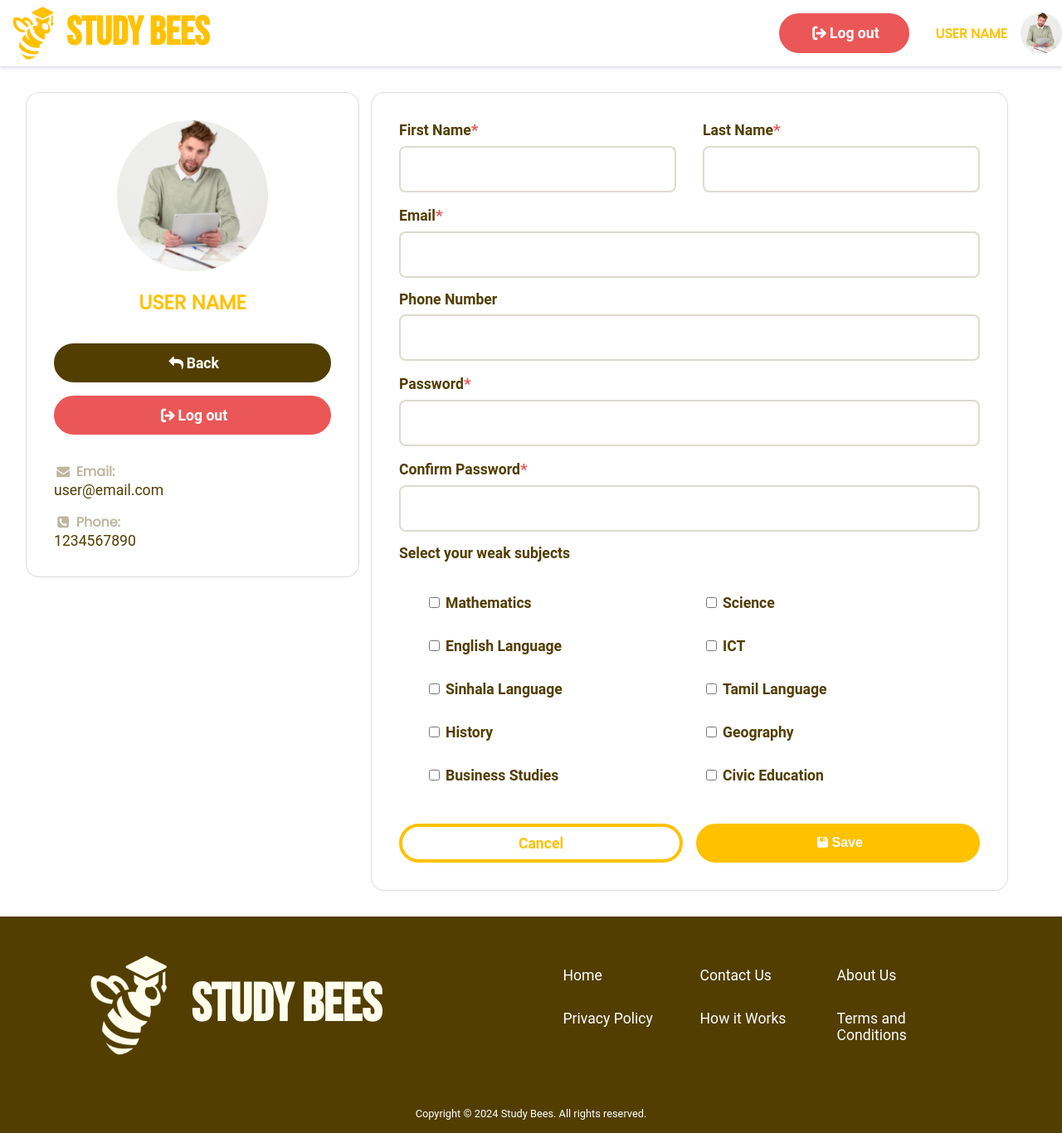
After one commit to theekshana-nirmal/study-bees, a PHP site: page /user/edit-profile.php in a window 1280 px wide. The commit adds this page. Shown: the whole page at 83% size. Run offline with PHP 8.4, Linux system fonts and the light colour scheme.

Commit message:
Edit profile page UI implemented

```diff
--- a/assets/css/edit-profile.css
+++ b/assets/css/edit-profile.css
@@ -0,0 +1,28 @@
+.edit-user-details-section{
+    display: flex;
+    flex: 2;
+}
+
+.edit-user-details-section .card{
+    text-align: left;
+}
+
+.button-group{
+    display: flex;
+    width: 100%;
+    gap: 1rem;
+}
+
+.button-group .btn-primary{
+    flex: 1;
+}
+
+.button-group .btn-primary:hover{
+    color: var(--color-light);
+    background-color: rgb(255, 199, 33);
+    border: solid 4px rgb(255, 199, 33);
+}
+
+.button-group .btn-secondary{
+    flex: 1;
+}
--- a/assets/css/global.css
+++ b/assets/css/global.css
@@ -89,6 +89,9 @@ label {
     text-align: center;
     font-weight: bold;
     transition: ease-in-out 0.2s;
+
+    display: flex;
+    justify-content: center;
 }
 
 .btn-primary:hover {
@@ -107,6 +110,9 @@ label {
     width: 50%;
     transition: ease-in-out 0.2s;
     font-weight: bold;
+
+    display: flex;
+    justify-content: center;
 }
 
 .btn-secondary:hover {
@@ -124,6 +130,9 @@ label {
     text-align: center;
     font-weight: bold;
     transition: ease-in-out 0.2s;
+
+    display: flex;
+    justify-content: center;
 }
 
 .btn-danger:hover {
--- /dev/null
+++ b/user/edit-profile.php
@@ -0,0 +1,168 @@
+<!DOCTYPE html>
+<html lang="en">
+
+<head>
+    <meta charset="UTF-8">
+    <meta name="viewport" content="width=device-width, initial-scale=1.0">
+    <link rel="icon" type="image/png" sizes="32x32" href="../assets/images/logo/favicon-32x32.png">
+
+    <!-- Styles -->
+    <link rel="stylesheet" href="../assets/css/style.css">
+    <link rel="stylesheet" href="../assets/css/reset.css">
+    <link rel="stylesheet" href="../assets/css/profile.css">
+    <link rel="stylesheet" href="../assets/css/forms.css">
+    <link rel="stylesheet" href="../assets/css/edit-profile.css">
+
+    <title>Study Bees</title>
+</head>
+
+<body>
+    <!-- NAVIGATION BAR -->
+    <header class="navbar-shadow">
+        <div class="container">
+            <div class="logo logo-s">
+                <img src="../assets/images/logo/logo-primary.png" alt="LOGO" class="logo-small">
+                <h1>Study Bees</h1>
+            </div>
+            <nav>
+                <a href="../auth/login.php" class="btn-danger"><i class="icon-logout"></i> Log out</a>
+                <a href="profile.php" class="profile-link">
+                    <h2>User Name</h2>
+                    <img src="../assets/images/default-profile//default-profile-picture.png" alt="Profile Picture" class="profile-picture">
+                </a>
+            </nav>
+        </div>
+    </header>
+
+    <!-- User Profile -->
+    <div class="profile-page">
+        <div class="container">
+            <div class="profile-page-layout">
+                <!-- Left Column -->
+                <div class="user-details-section">
+                    <div class="card user-details">
+                        <div class="user-pic-and-name">
+                            <div class="profile-picture">
+                                <img src="../assets/images/default-profile/default-profile-picture.png" alt="Profile Picture">
+                            </div>
+                            <div class="user-name">
+                                <h2>User Name</h2>
+                            </div>
+                        </div>
+                        <div class="user-buttons">
+                            <a href="profile.php" class="btn-primary"><i class="icon-reply"></i> Back</a>
+                            <a href="../auth/login.php" class="btn-danger"><i class="icon-logout"></i> Log out</a>
+                        </div>
+                        <div class="user-contact-details">
+                            <div class="user-email">
+                                <h3><i class="icon-mail-alt"></i> Email:</h3>
+                                <p>user@email.com</p>
+                            </div>
+                            <div class="user-phone">
+                                <h3><i class="icon-phone-squared"></i> Phone:</h3>
+                                <p>1234567890</p>
+                            </div>
+                        </div>
+                    </div>
+                </div>
+
+                <!-- Right Column -->
+                <div class="edit-user-details-section">
+                    <form action="#" method="POST" class="card">
+                        <div class="row-group">
+                            <div class="input-group">
+                                <label>First Name<span class="txt-color-danger">*</span></label>
+                                <input type="text" name="f-name" required>
+                            </div>
+                            <div class="input-group">
+                                <label>Last Name<span class="txt-color-danger">*</span></label>
+                                <input type="text" name="l-name" required>
+                            </div>
+                        </div>
+                        <div class="input-group">
+                            <label>Email<span class="txt-color-danger">*</span></label>
+                            <input type="email" name="email" required>
+                        </div>
+                        <div class="input-group">
+                            <label>Phone Number</label>
+                            <input type="tel" name="phone-number">
+                        </div>
+                        <div class="input-group">
+                            <label>Password<span class="txt-color-danger">*</span></label>
+                            <input type="password" name="password" required>
+                        </div>
+                        <div class="input-group">
+                            <label>Confirm Password<span class="txt-color-danger">*</span></label>
+                            <input type="password" name="confirm-password" required>
+                        </div>
+                        <!-- Weak Subject Select -->
+                        <div class="input-group">
+                            <label>Select your weak subjects</label>
+                            <div class="selections">
+                                <div class="subject-select-box">
+                                    <input type="checkbox" id="mathematics" name="subjects[]" value="Mathematics">
+                                    <label for="mathematics">Mathematics</label>
+                                </div>
+                                <div class="subject-select-box">
+                                    <input type="checkbox" id="science" name="subjects[]" value="Science">
+                                    <label for="science">Science</label>
+                                </div>
+                                <div class="subject-select-box">
+                                    <input type="checkbox" id="english" name="subjects[]" value="English Language">
+                                    <label for="english">English Language</label>
+                                </div>
+                                <div class="subject-select-box">
+                                    <input type="checkbox" id="ict" name="subjects[]" value="ICT">
+                                    <label for="ict">ICT</label>
+                                </div>
+                                <div class="subject-select-box">
+                                    <input type="checkbox" id="sinhala" name="subjects[]" value="Sinhala Language">
+                                    <label for="sinhala">Sinhala Language</label>
+                                </div>
+                                <div class="subject-select-box">
+                                    <input type="checkbox" id="tamil" name="subjects[]" value="Tamil Language">
+                                    <label for="tamil">Tamil Language</label>
+                                </div>
+                                <div class="subject-select-box">
+                                    <input type="checkbox" id="history" name="subjects[]" value="History">
+                                    <label for="history">History</label>
+                                </div>
+                                <div class="subject-select-box">
+                                    <input type="checkbox" id="geography" name="subjects[]" value="Geography">
+                                    <label for="geography">Geography</label>
+                                </div>
+                                <div class="subject-select-box">
+                                    <input type="checkbox" id="business" name="subjects[]" value="Business Studies">
+                                    <label for="business">Business Studies</label>
+                                </div>
+                                <div class="subject-select-box">
+                                    <input type="checkbox" id="civic" name="subjects[]" value="Civic Education">
+                                    <label for="civic">Civic Education</label>
+                                </div>
+                            </div>
+                        </div>
+                        <div class="button-group">
+                            <a href="profile.php" class="btn-secondary">Cancel</a>
+                            <button type="submit" class="btn-primary"><i class="icon-floppy-1"></i> Save</button>
+                        </div>
+
+                    </form>
+                </div>
+            </div>
+        </div>
+    </div>
+
+    <!-- FOOTER BAR -->
+    <?php
+    $footer_logo_image_path = '../assets/images/logo/logo-light.png';
+
+    $home_page_path = '../index.php';
+    $about_us_page_path = '../pages/about-us.php';
+    $how_it_works_page_path = '../pages/how-it-works.php';
+    $contact_us_page_path = '../pages/about-us.php#contact-us';
+
+    include '../includes/footer.php';
+    ?>
+</body>
+
+</html>
```
Also changed, not shown: 1 other file.
